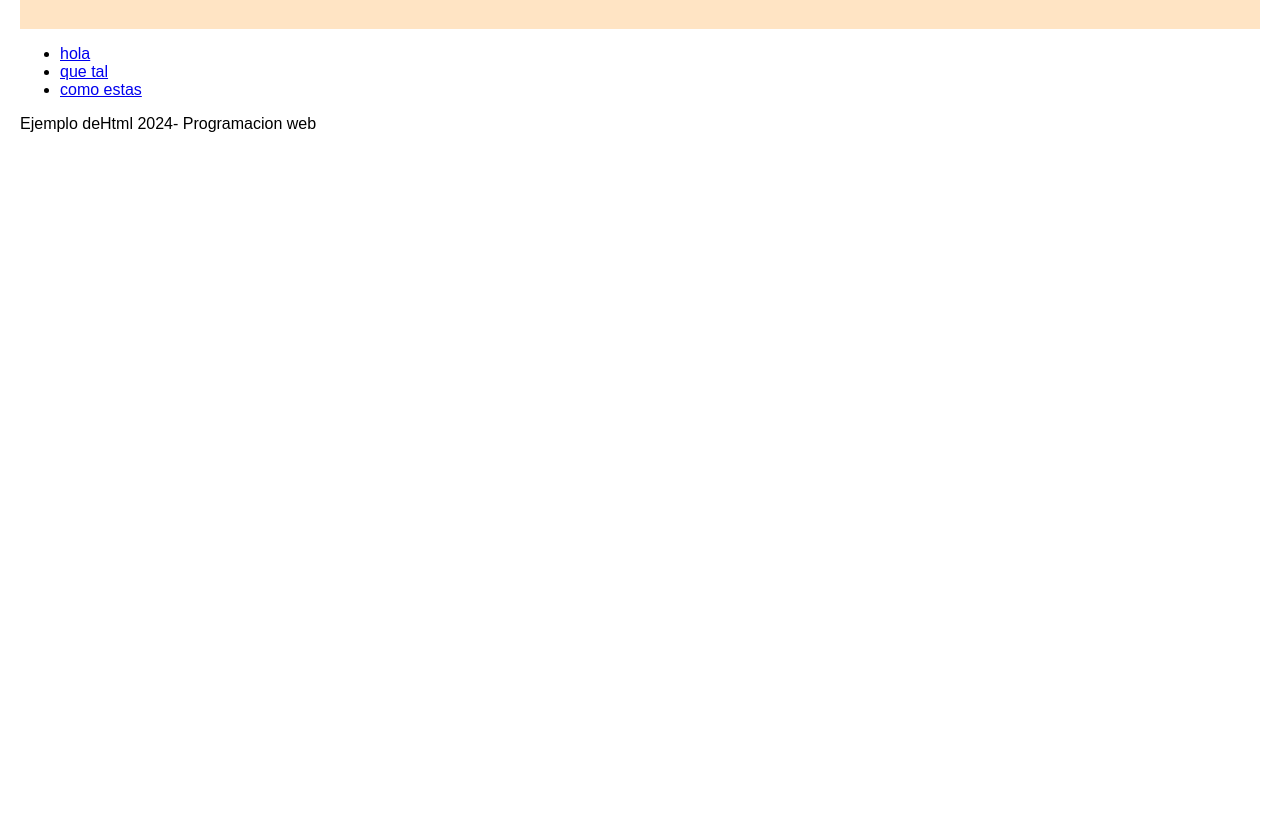
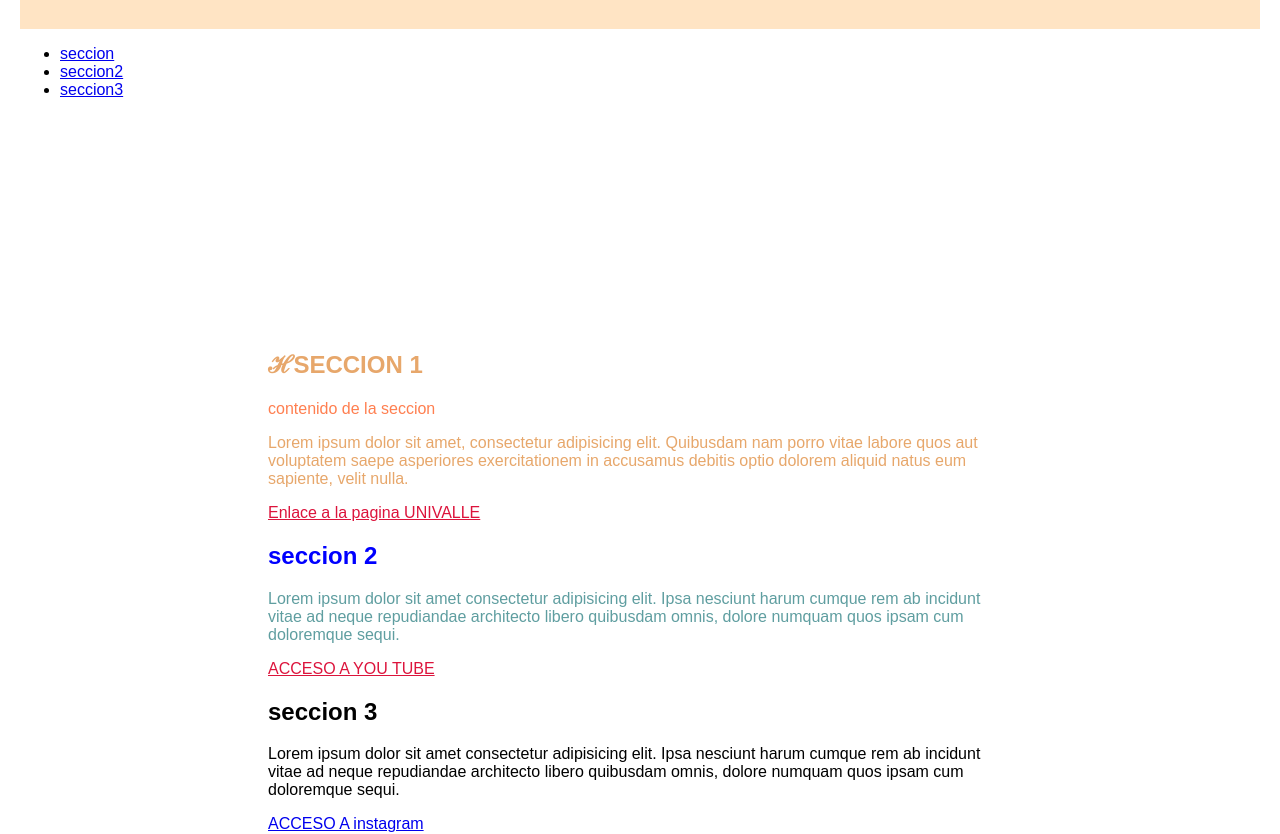
Before and after one commit to Solaldunate/Primer-ejercicio, a plain HTML site: page pagina.html in a window 1280 px wide. Shown: the part 121-955 px from the top of the page. Before the commit the page ends 800 px from the top, so only its background shows below. Drawn offline with Linux system fonts and the light colour scheme.

Commit message:
segunda subida

```diff
--- /dev/null
+++ b/cla.html
@@ -0,0 +1,66 @@
+<!DOCTYPE html>
+<html lang="en">
+<head>
+    <meta charset="UTF-8">
+    <meta name="viewport" content="width=device-width, initial-scale=1.0">
+    <title>Sitio web Multimedia</title>
+    <link rel="stylesheet" href="style.css">
+</head>
+<body>
+    <header>
+        <h1>Mi Sitio Multimedia</h1>
+
+    </header>
+    <section>
+        <h2 style="color: darkviolet;">Imagenes</h2>
+        <img src="imagenes/1.jpg" alt="" width="50%">
+        <img src="imagenes/3.jpg" alt="" width="50%">
+       <LEGend>HOLA</LEGend>
+    </section>
+    <section>
+       <!--<h2>Videos Musicales</h2>
+        <iframe width="600" height="400" src="" frameborder="0"></iframe>
+        <video src="C:\Users\SoledadAdrianaAlduna\Downloads\WhatsApp Video 2024-03-02 at 10.59.46.mp4" type=""video>
+            tu navegador no soporta el elemento del video
+        </video>-->
+        <table border="1">
+            <caption>Estudiantes</caption>
+            <thead>
+            <tr>
+                <th colspan="2">Persona</th>
+                <th>Email</th>
+           </tr>
+        </thead>
+            <tr>
+                <td>Solead </td>
+                <td>Aldunate</td>
+                <td>sol@gmail.com</td>
+            </tr>
+            <tr>
+                <td>Fabio </td>
+                <td> Mavrik</td>
+                <td>fabio@gmail.com</td>
+            </tr>
+        </table>
+        </section>
+        <section>
+            <h1 id="titulo">Lenguaje De Programacion</h1>
+            <div class="tarjeta" >
+                <h2>Python</h2>
+                <p>Creador: <span>Marco</span></p>
+            </div>
+            <div class="tarjeta" style="color: aqua;">
+                <h2>Java</h2>
+                <p>Creador: <span>Juan Pablo</span></p>
+            </div>
+            <div class="tarjeta"  style="color: rgb(27, 59, 245);">
+                <h2>PHP</h2>
+                <p>Creador: <span>Melissa</span></p>
+            </div>
+            <h2>Python</h2>
+        </section>
+     <footer>
+        <p><span>&#169;</span>Ejemplo deHtml 2024- Programacion web</p>
+    </footer>
+</body>
+</html>
--- a/pagina.html
+++ b/pagina.html
@@ -20,6 +20,26 @@
             padding: 10px;
             text-align: center;
         }
+        ngv{
+            background-color: rgb(0, 0, 0);
+            padding: 10px;
+        }
+        main{
+            margin:20%; /* manejar con px o %*/
+        }
+        aritcle{/*borde de la letra*/
+            border:10px;
+            color:rgb(255, 255, 255);
+        }
+        footer{
+            background-color: coral;
+            color:rgb(7, 7, 7);/*color letra*/
+            text-align:center;
+
+        }
+        section{
+            text-align:left;
+        }
     </style>
 </head>
 <body>
@@ -29,18 +49,43 @@
     <nav>
         <ul>
  <!--este mal<li><a href="hola"></a><a href="que tal"></a><a href="como estas"></a></li>
-  -->          <li><a href="1">hola</a></li>
-            <li><a href="2">que tal</a></li>
-            <li><a href="3">como estas</a></li>
+  -->          <li><a href="#seccion">seccion</a></li>
+            <li><a href="#seccion2">seccion2</a></li>
+            <li><a href="#seccion3">seccion3</a></li>
         </ul>
     </nav>
     <main>
+        <section id="seccion" style="color: rgb(231, 167, 107);">
+            <h2 style="color: #96<span>&#8459;</span>ccac;" ><span>&#8459;</span>SECCION 1</h2>
+            <p style="color: coral;">contenido de la seccion</p>
+            <P>Lorem ipsum dolor sit amet, consectetur adipisicing elit. Quibusdam nam porro vitae labore quos aut voluptatem saepe asperiores exercitationem in accusamus debitis optio dolorem aliquid natus eum sapiente, velit nulla.</P>
+            <a href="https://www.univalle.edu/"
+             target="'_blank" style="color: Crimson;"
+             >Enlace a la pagina UNIVALLE</a>
+        </section>
         <section></section>
         <section></section>
-        <section></section>
+        <article>
+            <aricle>
+                <section id="seccion2" style="color: cadetblue;">
+                <h2 style="color: blue;">seccion 2 </h2>
+                    <p>Lorem ipsum dolor sit amet consectetur adipisicing elit. Ipsa nesciunt harum cumque rem ab incidunt vitae ad neque repudiandae architecto libero quibusdam omnis, dolore numquam quos ipsam cum doloremque sequi.</p>
+                    <a href="https://www.youtube.com/watch?v=QXRtZVkxAqA"
+                    target="'_blank" style="color: crimson;">ACCESO A YOU TUBE</a>
+                </section>
+                </aricle>
+            <SECTION id="seccion3">
+                <h2>seccion 3</h2>
+
+                    <p>Lorem ipsum dolor sit amet consectetur adipisicing elit. Ipsa nesciunt harum cumque rem ab incidunt vitae ad neque repudiandae architecto libero quibusdam omnis, dolore numquam quos ipsam cum doloremque sequi.</p>
+                    <p><a href="https://www.instagram.com/"
+                    target="'_blank">ACCESO A instagram</a></p>
+                </aricle>
+            </SECTION>
+        </article>
     </main>
     <footer>
-        <p>Ejemplo deHtml 2024- Programacion web</p>
+        <p><span>&#169;</span>Ejemplo deHtml 2024- Programacion web</p>
     </footer>
 </body>
 </html>
--- /dev/null
+++ b/style.css
@@ -0,0 +1,53 @@
+.titulo{
+    color: darkorchid;
+    text-align:center;
+}
+.tarjeta{
+    text-align: center;
+    color: greenyellow;
+    background-color: rgb(244, 200, 159);
+    display: inline-block;
+    border-radius: 20%;
+}
+body{
+    font-family: Georgia, 'Times New Roman', Times, serif;
+    margin:2%;
+    padding: 5px;
+    box-sizing: border-box;
+}
+header , footer{
+    background-color: aqua;
+    padding: 20%;
+    text-align: center;
+    color: deeppink;
+}
+section{
+    padding: 2%;
+    text-align: center;
+}
+img{
+    max-width: 100%;
+    height: auto;
+    border-radius: 10%;
+    }
+table{
+    width: 100%;
+}
+caption{
+    color: hotpink;
+    font-family: Impact, Haettenschweiler, 'Arial Narrow Bold', sans-serif;
+    font-size: 35px;
+    line-height: 50px;
+}
+table, th, td {
+    border:1px solid darkblue;
+    border-collapse: collapse;
+    padding:10px;
+}
+td{
+text-align: left;
+}
+th{
+    color: rgb(246, 38, 242);
+    background-color: rgb(191, 239, 241);
+}
```
